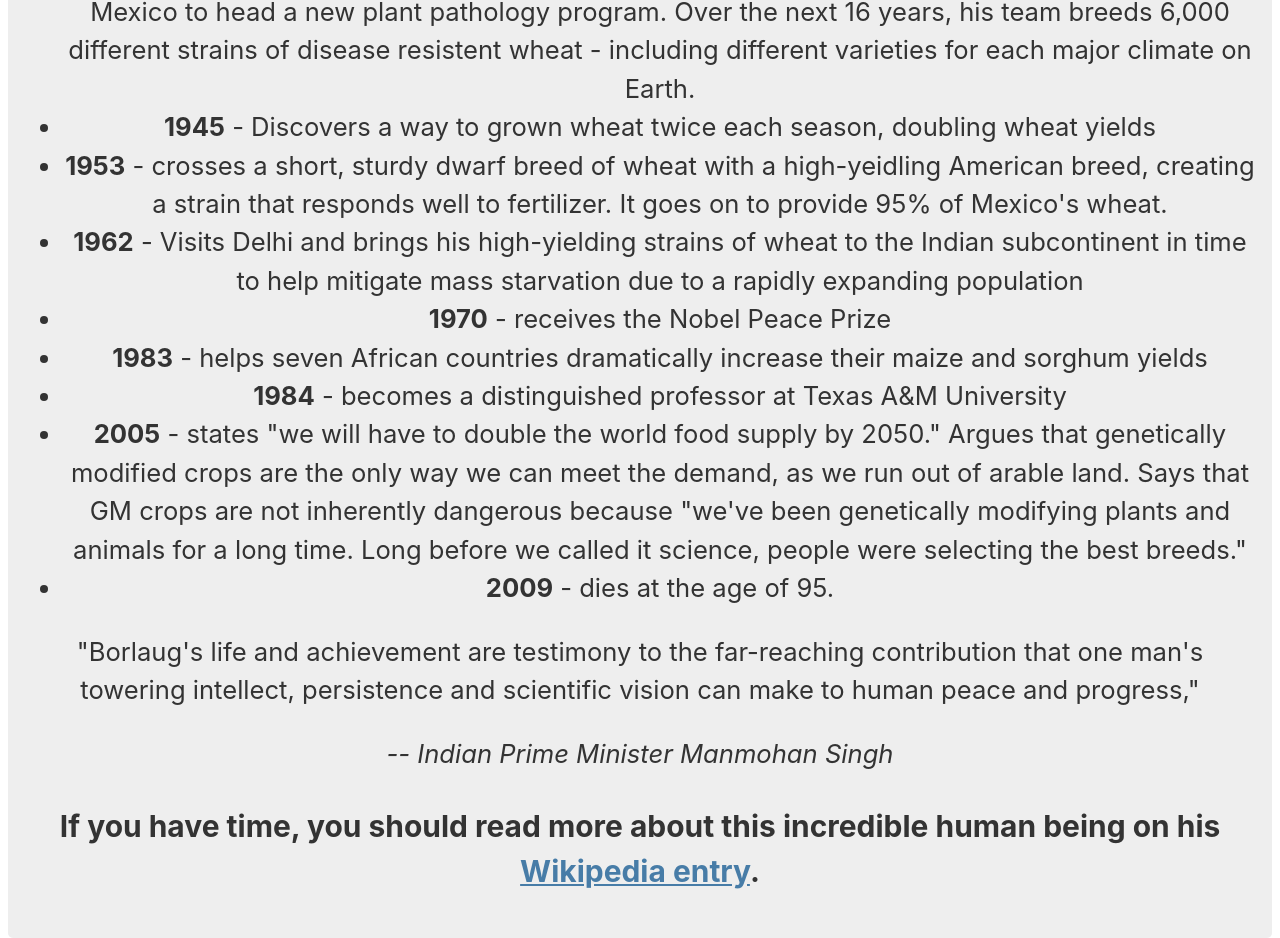
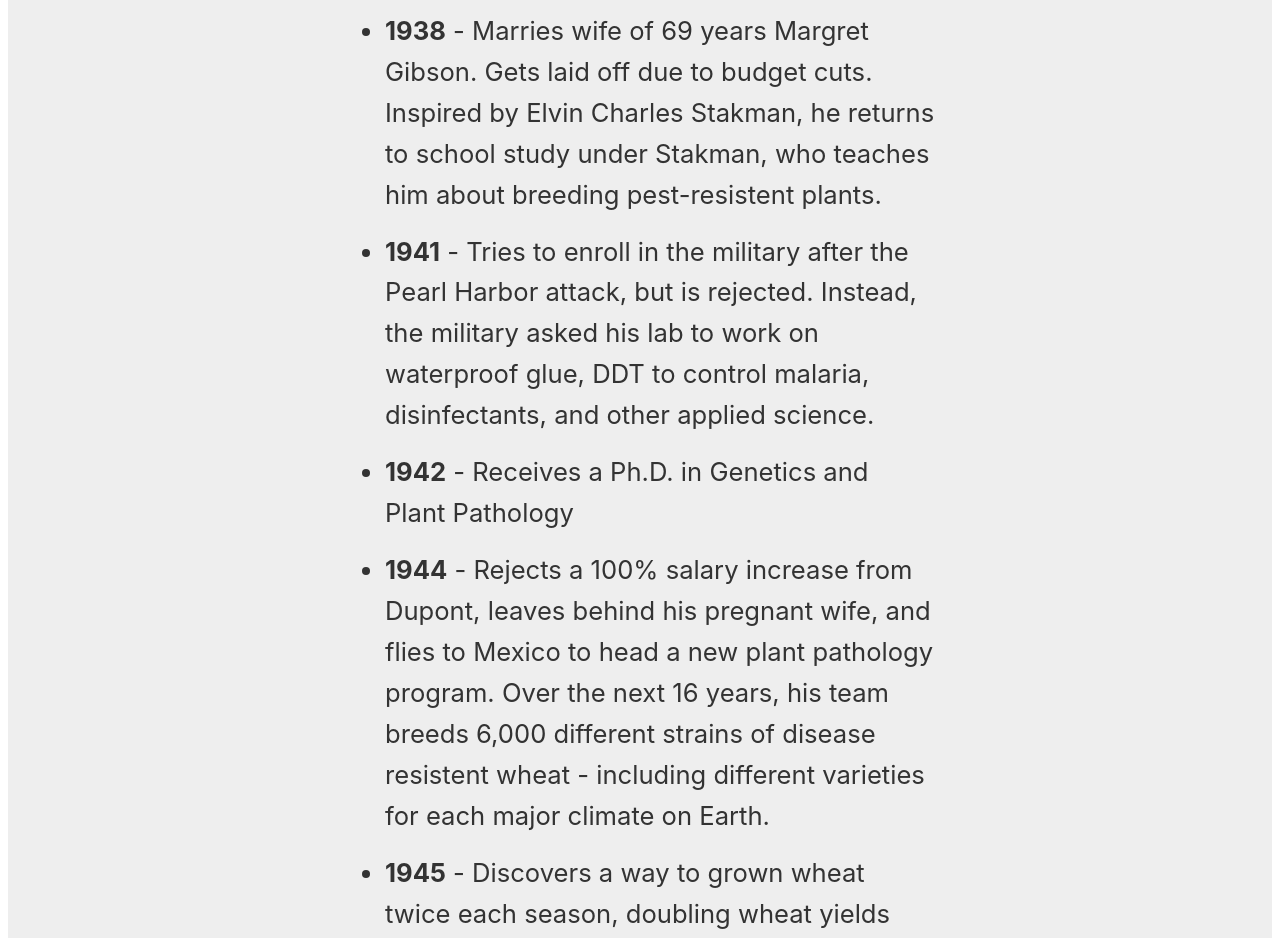
Before and after one commit to Ayush-Khandelwal-007/Tribute-Page, a plain HTML site: page index.html in a window 1280 px wide. Shown: the part 1199-2137 px from the top of the page. Drawn offline with Linux system fonts and the light colour scheme.

Commit message:
aligned the list and quote

```diff
--- a/styling.css
+++ b/styling.css
@@ -38,8 +38,30 @@ img {
 }
 a {
     color: #477ca7;
-  }
+}
 
-  a:visited {
+a:visited {
     color: #74638f;
-  }
+ }
+h3{
+    margin: 50px 0;
+    text-align: center;
+    color: #333;
+
+}
+ul {
+    max-width: 550px;
+    margin: 0 auto 50px auto;
+    text-align: left;
+    line-height: 1.6;
+}
+
+li {
+    margin: 16px 0;
+}
+blockquote {
+    font-style: italic;
+    max-width: 545px;
+    margin: 0 auto 50px auto;
+    text-align: left;
+}
```
